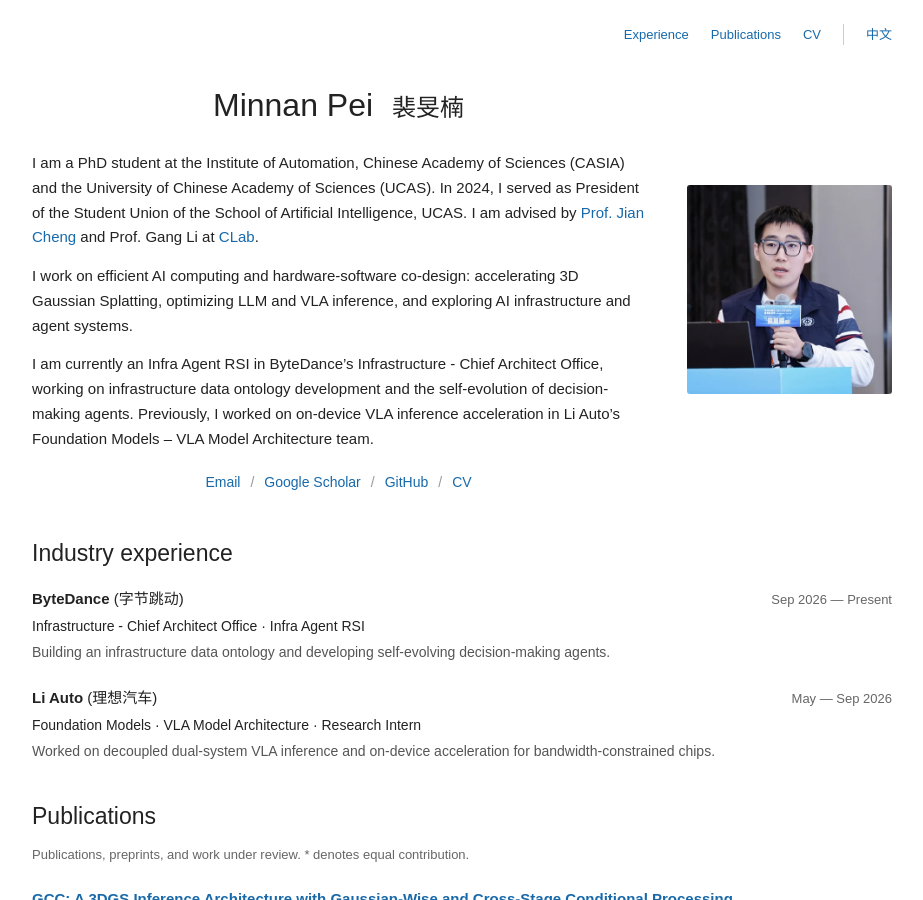
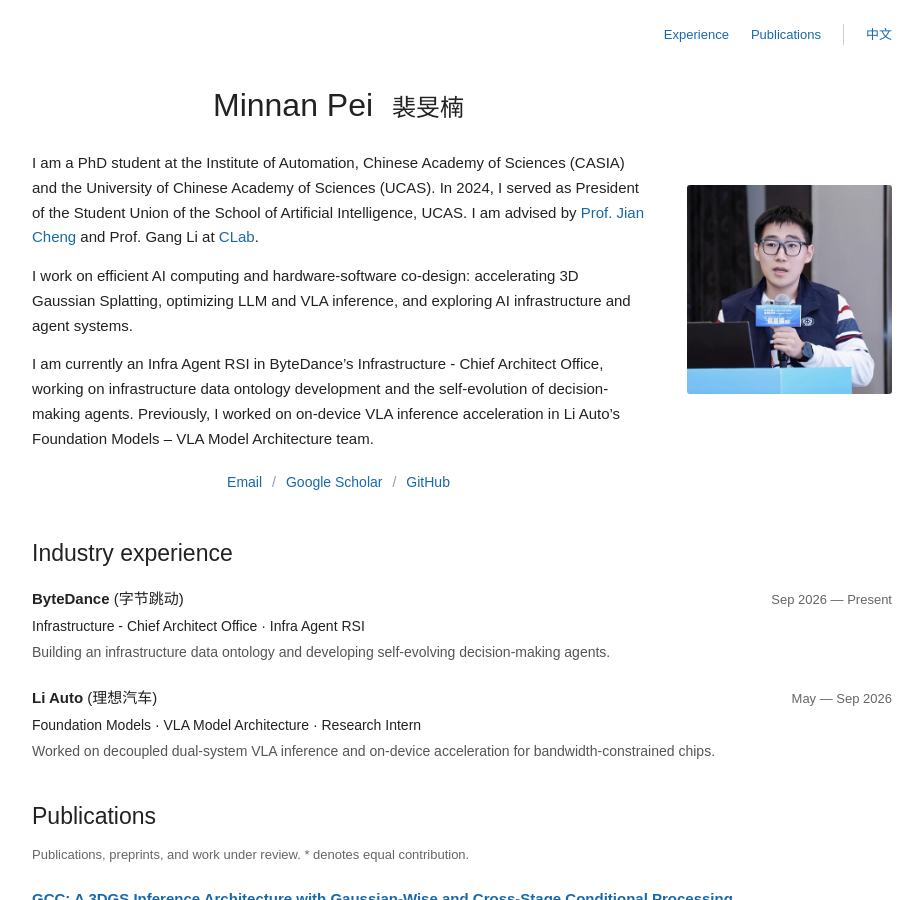
Before and after one commit to HAPPYPMN/HAPPYPMN.github.io, a Jekyll site: the page built from index.md, in a window 1280 px wide and 900 px high. Shown: the whole window, without its empty margins (178-1101 px from the left). Built offline with Jekyll 4.4.1, drawn with Linux system fonts in a browser that asks for light colours.

Commit message:
Remove CV links from the personal website

```diff
--- a/_includes/header.html
+++ b/_includes/header.html
@@ -4,7 +4,6 @@
     {% unless page.homepage %}<a href="{{ home | relative_url }}">Home</a>{% endunless %}
     <a href="{{ home | relative_url }}#experience">{% if page.lang == 'zh' %}实习经历{% else %}Experience{% endif %}</a>
     <a href="{{ home | relative_url }}#publications">{% if page.lang == 'zh' %}论文{% else %}Publications{% endif %}</a>
-    <a href="{{ '/assets/Minnan-Pei-CV.pdf' | relative_url }}">{% if page.lang == 'zh' %}简历{% else %}CV{% endif %}</a>
     {% if page.lang == 'zh' %}<a class="language-link" href="{{ '/' | relative_url }}" lang="en" hreflang="en">English</a>{% else %}<a class="language-link" href="{{ '/index_zh.html' | relative_url }}" lang="zh-CN" hreflang="zh-CN">中文</a>{% endif %}
   </nav>
 </header>
--- a/_includes/home.html
+++ b/_includes/home.html
@@ -5,7 +5,7 @@
     <p>{{ t.intro }}</p>
     <p>{{ t.research_intro }}</p>
     <p>{{ t.industry_intro }}</p>
-    <div class="social-links"><a href="mailto:peiminnan19@mails.ucas.ac.cn">Email</a><span aria-hidden="true">/</span><a href="https://scholar.google.com/citations?user=McR2_kgAAAAJ">Google Scholar</a><span aria-hidden="true">/</span><a href="https://github.com/HAPPYPMN">GitHub</a><span aria-hidden="true">/</span><a href="{{ '/assets/Minnan-Pei-CV.pdf' | relative_url }}">{% if page.lang == 'zh' %}简历{% else %}CV{% endif %}</a></div>
+    <div class="social-links"><a href="mailto:peiminnan19@mails.ucas.ac.cn">Email</a><span aria-hidden="true">/</span><a href="https://scholar.google.com/citations?user=McR2_kgAAAAJ">Google Scholar</a><span aria-hidden="true">/</span><a href="https://github.com/HAPPYPMN">GitHub</a></div>
   </div>
   <img class="portrait" src="{{ '/assets/images/portrait.webp' | relative_url }}" alt="Minnan Pei / 裴旻楠" width="470" height="480" fetchpriority="high">
 </section>
```
